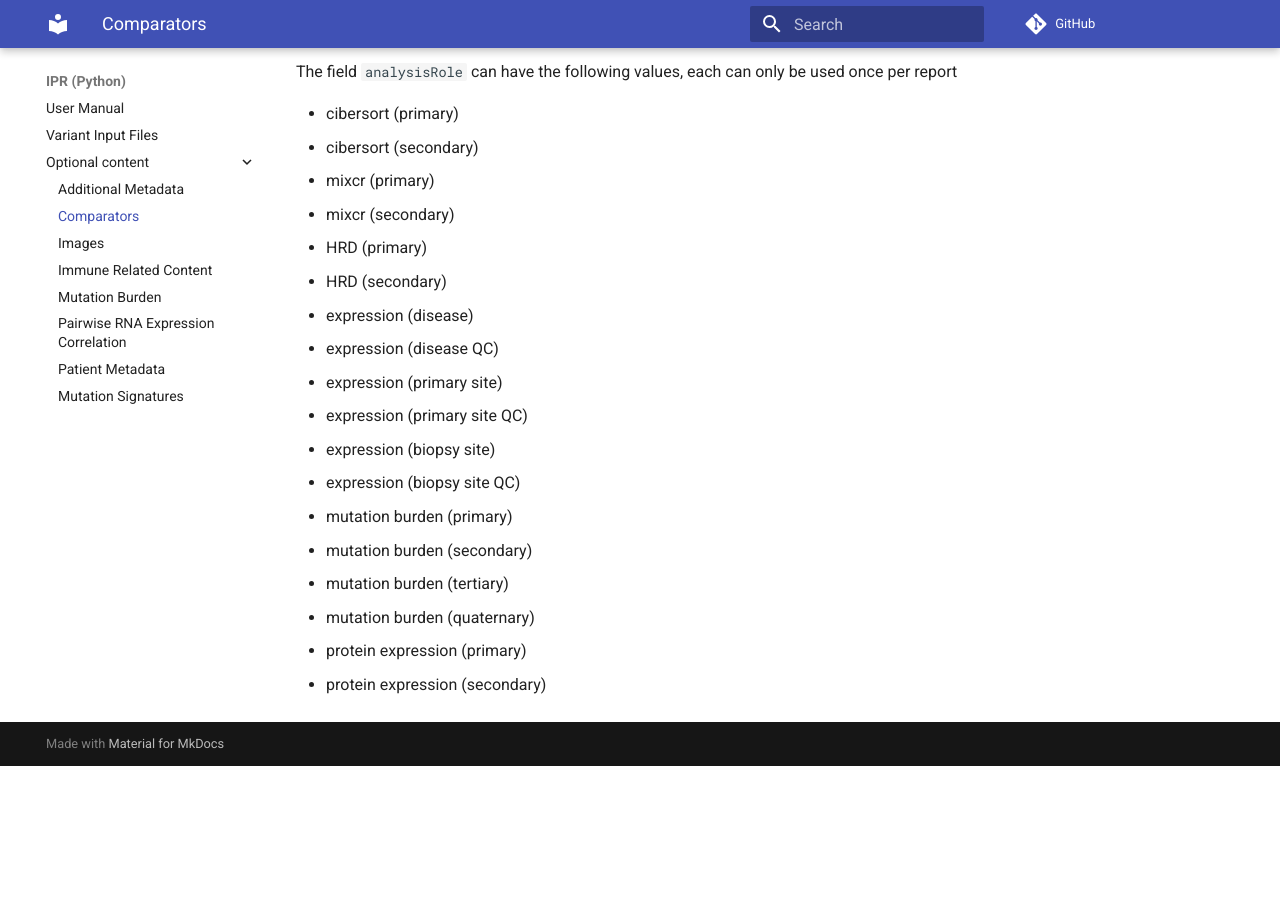
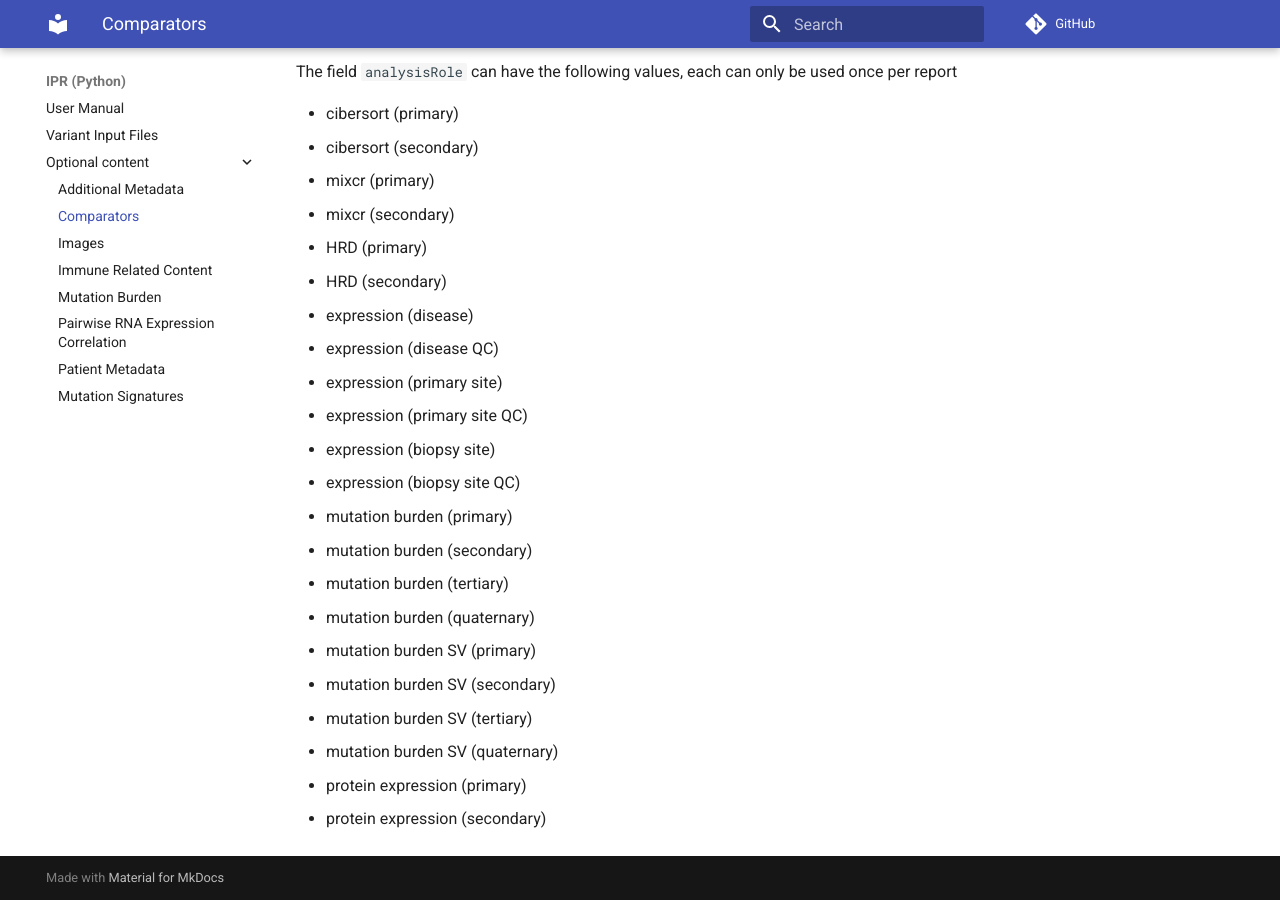
Before and after one commit to bcgsc/pori_ipr_python, an MkDocs documentation site: the page built from docs/optional_content/comparators.md, in a window 1280 px wide and 900 px high, scrolled down 567 px. Built offline with MkDocs 1.6.1 and Material for MkDocs 9.7.7, drawn with Linux system fonts in a browser that asks for light colours; comment, search, counter and statistics services are not loaded; before the commit the page ends 1333 px from its top, so only the background shows below that.

Commit message:
Add docs for mutation burden image keys

```diff
--- a/docs/optional_content/comparators.md
+++ b/docs/optional_content/comparators.md
@@ -43,5 +43,9 @@ The field `analysisRole` can have the following values, each can only be used on
 - mutation burden (secondary)
 - mutation burden (tertiary)
 - mutation burden (quaternary)
+- mutation burden SV (primary)
+- mutation burden SV (secondary)
+- mutation burden SV (tertiary)
+- mutation burden SV (quaternary)
 - protein expression (primary)
 - protein expression (secondary)
```
Also changed, not shown: docs/optional_content/images.md (+1 -1 lines).
